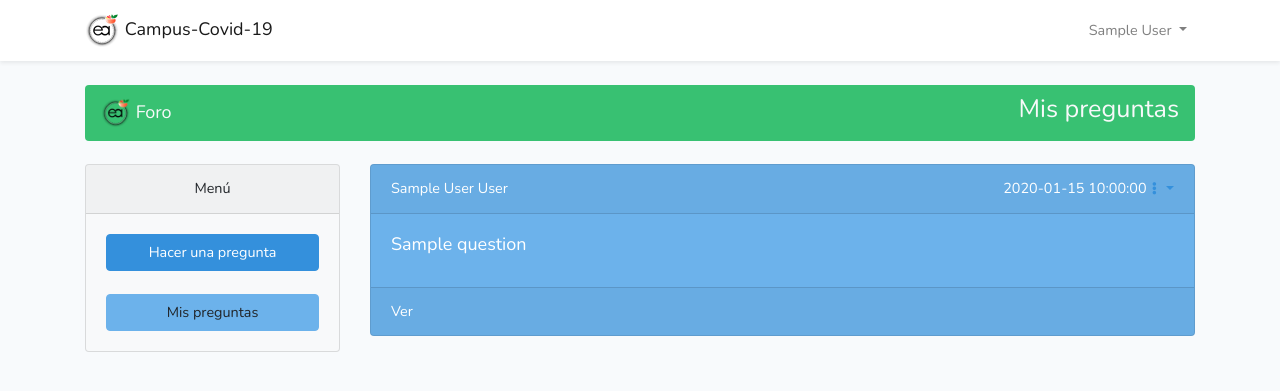
After one commit to walorey/campusCoronavirus, a Laravel app: page /mis-preguntas in a window 1280 px wide. The commit adds this page. Shown: the top 391 px of the page. Run offline with Laravel 8, Linux system fonts and the light colour scheme; a user stored in the database is signed in; tables that the repository leaves empty hold one stand-in row (values such as "Sample post").

Commit message:
listo foro solo faltan notificaciones voy por material didactico

```diff
--- /dev/null
+++ b/resources/views/foro/misPreguntas.blade.php
@@ -0,0 +1,122 @@
+@extends('layouts.app')
+@section('styles')
+	   <link href="{{ asset('css/estilos.css') }}" rel="stylesheet">
+@endsection
+@section('content')
+	<div class="container">
+		<!-- Image and text -->
+		<nav class="navbar navbar-light bg-success rounded">
+		  <a class="navbar-brand text-light" href="{{route('foro.index')}}">
+		    <img src="{{asset('img/logo.png')}}" width="30" height="30" class="d-inline-block align-top" alt="">
+		    Foro
+		  </a>
+		  <h3 class="text-light">Mis preguntas</h3>
+		</nav>
+		<br>
+
+		<div class="row">
+			<div class="col-lg-3 col-md-3 col-sm-12 col-xs-12">
+				<div class="card bg-light mb-3" style="max-width: 21rem;">
+				  <div class="card-header text-center">Menú</div>
+				  <div class="card-body">
+					<button type="button" class="btn btn-primary btn-block" data-toggle="modal" data-target="#preguntar">Hacer una pregunta</button>
+						<br>
+					<a href="{{route('misPreguntas')}}" class="link-limpio-blanco">
+						<button type="button" class="btn btn-info btn-block">Mis preguntas</button>
+					</a>
+				  </div>
+				</div>
+			</div>
+			<div class="col-lg-9 col-md-9 col-sm-12 col-xs-12">
+				@if(Auth::user()->questions->count()>0)
+					@foreach(Auth::user()->questions as $pregunta)
+						<div class="card text-white bg-info mb-3">
+						  <div class="card-header">
+						  	<span>{{$pregunta->user->name.' '.$pregunta->user->lastname}}</span>
+						  		<span class="float-right">
+							  	  <div class="dropdown no-arrow">
+				                    <a class="dropdown-toggle" href="#" role="button" id="dropdownMenuLink" data-toggle="dropdown" aria-haspopup="true" aria-expanded="false">
+				                      <i class="fas fa-ellipsis-v fa-sm fa-fw text-gray-400"></i>
+				                    </a>
+				                    <div class="dropdown-menu dropdown-menu-right shadow animated--fade-in" aria-labelledby="dropdownMenuLink">
+				                      <a class="dropdown-item text-center" href="{{route('foro.edit', $pregunta->id)}}">Editar</a>
+				                      <div class="dropdown-divider"></div>
+				                      <a class="dropdown-item text-center" type="button" data-toggle="modal" data-target="#modalBorrar{{$pregunta->id}}">Eliminar</a>
+				                    </div>
+				                  </div>
+							  	</span>
+						  	<span class="float-right">
+						  		{{$pregunta->created_at}}
+						  	</span>
+						  </div>
+						  <div class="card-body">
+						    <h5 class="card-title">{{$pregunta->titulo}}</h5>
+						 </div>
+						 <div class="card-footer">
+						 	<a href="{{route('foro.show', $pregunta->id)}}" class="link-limpio-blanco">Ver</a>
+						 </div>
+						</div>
+
+
+
+												<!-- Modal borrar -->
+						<div class="modal fade" id="modalBorrar{{$pregunta->id}}" tabindex="-1" role="dialog" aria-labelledby="exampleModalLabel" aria-hidden="true">
+						  <div class="modal-dialog" role="document">
+						    <div class="modal-content">
+						      <div class="modal-header">
+						        <h5 class="modal-title" id="exampleModalLabel">¿Borrar pregunta?</h5>
+						        <button type="button" class="close" data-dismiss="modal" aria-label="Close">
+						          <span aria-hidden="true">&times;</span>
+						        </button>
+						      </div>
+						      <div class="modal-footer">
+						      	<button type="button" class="btn btn-secondary" data-dismiss="modal">Cancelar</button>
+						      	<form class="d-inline" method="post" action="{{route('foro.destroy', $pregunta->id)}}">
+									@method('DELETE')
+									@csrf
+									<button type="submit" class="btn btn-danger">Borrar</button>
+								</form>
+
+
+						      </div>
+						    </div>
+						  </div>
+						</div>
+					@endforeach
+					<br>
+				@else
+					<h3>Aún no hay preguntas, si tienes dudas puedes hacer una!</h3>
+				@endif
+			</div>
+		</div>
+	</div>
+	<!-- Modal hacer una pregunta-->
+	<div class="modal fade" id="preguntar" tabindex="-1" role="dialog" aria-labelledby="exampleModalLabel" aria-hidden="true">
+	  <div class="modal-dialog" role="document">
+	    <div class="modal-content">
+	      <div class="modal-header">
+	        <h5 class="modal-title" id="exampleModalLabel">¿Cuál es tu duda?</h5>
+	        <button type="button" class="close" data-dismiss="modal" aria-label="Close">
+	          <span aria-hidden="true">&times;</span>
+	        </button>
+	      </div>
+	      <div class="modal-body">
+	        <form action="{{route('foro.store')}}" method="post" id="formPregunta">
+	        	@csrf
+	        	<div class="form-group">
+			   		<label>Pregunta</label>
+			    	<input type="text" class="form-control" required name="titulo">
+			  	</div>
+			  	<div class="form-group">
+			  		<label for="exampleFormControlTextarea1">Detalles</label>
+    				<textarea class="form-control" required name="cuerpo" rows="3"></textarea>
+			  	</div>
+	        </form>
+	      </div>
+	      <div class="modal-footer">
+	        <button type="submit" class="btn btn-primary" form="formPregunta">Preguntar</button>
+	      </div>
+	    </div>
+	  </div>
+	</div>
+@endsection
--- a/resources/views/layouts/app.blade.php
+++ b/resources/views/layouts/app.blade.php
@@ -29,8 +29,9 @@
     <div id="app">
         <nav class="navbar navbar-expand-md navbar-light bg-white shadow-sm">
             <div class="container">
-                <a class="navbar-brand" href="{{ url('/') }}">
-                    {{ config('app.name', 'Laravel') }}
+                <a class="navbar-brand" href="{{ route('home') }}">
+                    <img src="{{asset('img/logo.png')}}">
+                    Campus-Covid-19
                 </a>
                 <button class="navbar-toggler" type="button" data-toggle="collapse" data-target="#navbarSupportedContent" aria-controls="navbarSupportedContent" aria-expanded="false" aria-label="{{ __('Toggle navigation') }}">
                     <span class="navbar-toggler-icon"></span>
--- a/routes/web.php
+++ b/routes/web.php
@@ -23,6 +23,17 @@ Route::group(['middleware' => ['auth']], function(){
 
 	//foro
 	Route::resource('foro', 'QuestionController');
+
+	//mis preguntas
+	Route::get('mis-preguntas', function(){
+		return view('foro.misPreguntas');
+	})->name('misPreguntas');
+
+	//material didactico
+	Route::get('material-didactico', [
+		'uses' => 'FileController@indexClientes',
+		'as' => 'materialDidactico'
+	]);
 });
 
 Route::group(['prefix'=>'/admin', 'middleware'=>['admin']], function(){
@@ -51,4 +62,15 @@ Route::group(['prefix'=>'/admin', 'middleware'=>['admin']], function(){
 		'as' => 'blanquear.password'
 	]);
 
+	//comentarios
+
+	Route::resource('comentarios', 'CommentController');
+
+	//comentar
+
+	Route::post('comentar/{id}', [
+		'uses' => 'CommentController@store',
+		'as' => 'comentar.store'
+	]);
+
 });
```
Also changed, not shown: app/Http/Controllers/CommentController.php (+9 -2 lines), app/Http/Controllers/FileController.php (+7 -0 lines), app/Http/Controllers/QuestionController.php (+9 -4 lines), resources/views/foro/home.blade.php (+81 -6 lines), resources/views/foro/pregunta.blade.php (added, +96 -0 lines), resources/views/home.blade.php (+7 -6 lines), resources/views/material.blade.php (added, +14 -0 lines), public/img/logo.png (added).
